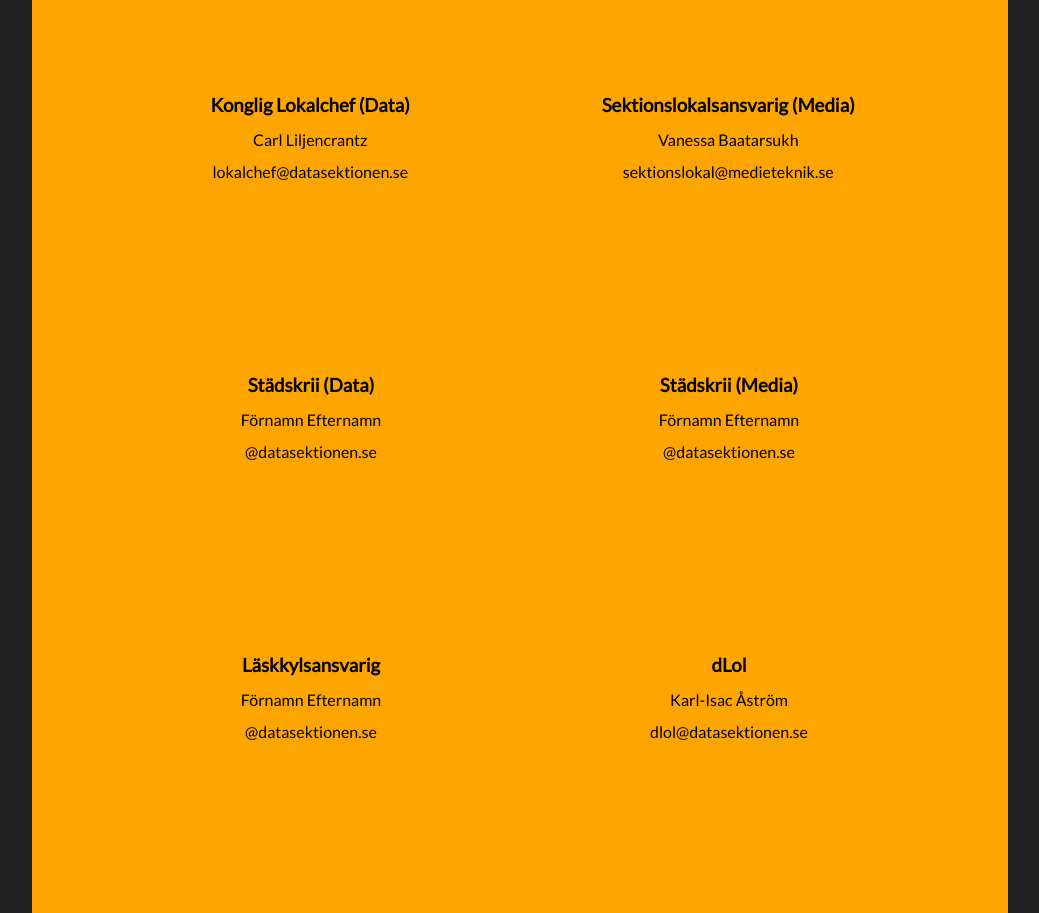
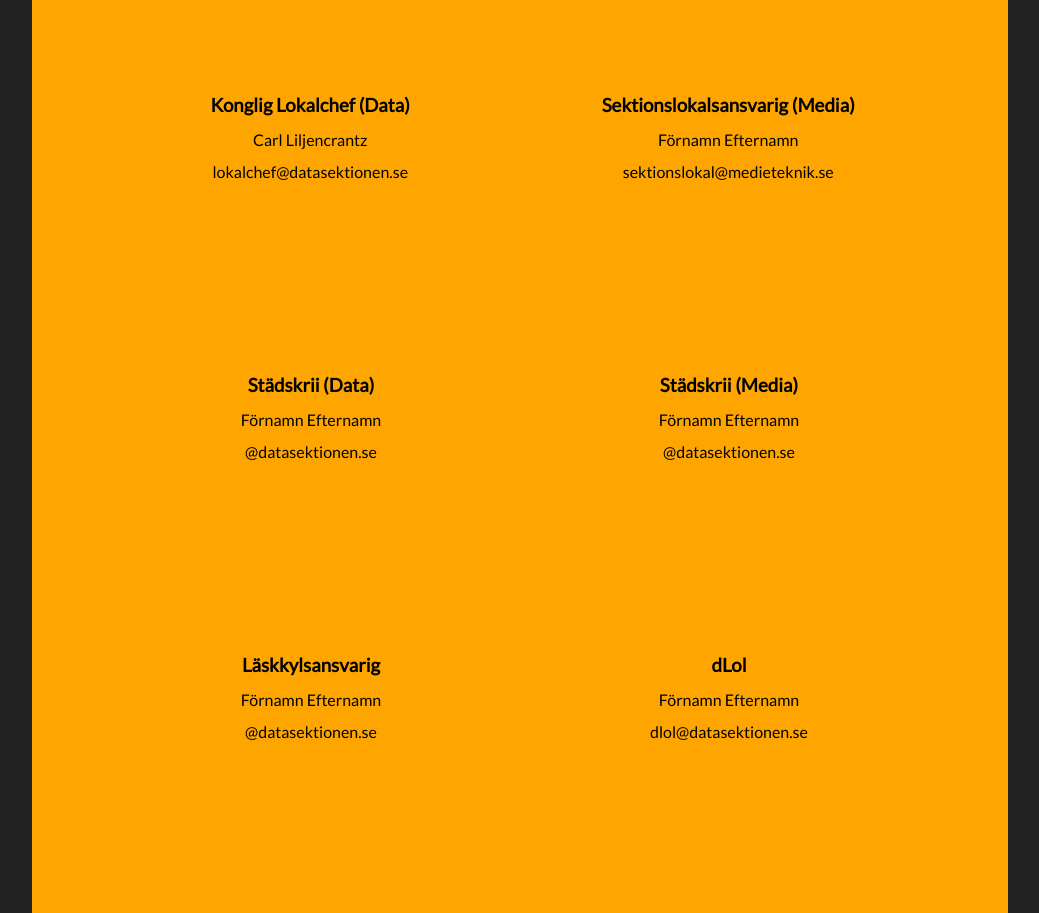
Before and after one commit to datasektionen/bea, a React (Create React App) app: page /about in a window 1280 px wide. Shown: the part 600-1513 px from the top of the page, without its empty margins (120-1159 px from the left). Built offline with nearby package versions, Linux system fonts and the light colour scheme.

Commit message:
Changed incorrect information

```diff
--- a/public/index.html
+++ b/public/index.html
@@ -10,7 +10,7 @@
     <meta name="theme-color" content="#000000" />
     <meta
       name="description"
-      content="Web site created using create-react-app"
+      content="Konglig Datasektionen - METAdorerna"
     />
     <link rel="apple-touch-icon" href="%PUBLIC_URL%/logo192.png" />
     <!--
--- a/src/pages/About.js
+++ b/src/pages/About.js
@@ -11,12 +11,12 @@ function About() {
             <p>Vill du gå med? Fyll i formuläret här: <a href="/#">länk</a></p></div>
             <div className="roles">
                     <Profile role="Konglig Lokalchef (Data)" name="Carl Liljencrantz" email="lokalchef"/>
-                    <Profile role="Sektionslokalsansvarig (Media)" name="Vanessa Baatarsukh" email="sektionslokal" media={true}/>
+                    <Profile role="Sektionslokalsansvarig (Media)" name="Förnamn Efternamn" email="sektionslokal" media={true}/>
                     <Profile role="Städskrii (Data)" name="Förnamn Efternamn" email=""/>
                     <Profile role="Städskrii (Media)" name="Förnamn Efternamn" email=""/>
                     <Profile role="Läskkylsansvarig" name="Förnamn Efternamn" email=""/>
 
-                    <Profile role="dLol" name="Karl-Isac Åström" email="dlol"/>
+                    <Profile role="dLol" name="Förnamn Efternamn" email="dlol"/>
 
                     <Profile role="Maestro" name="Förnamn Efternamn" email=""/>
 
--- a/src/pages/Home.js
+++ b/src/pages/Home.js
@@ -7,7 +7,7 @@ function Home () {
         <Info title="Välkommen till METAdorernas sida!"/>
         <div className="info-box">
             <h3>Leveransadress</h3>
-            <p>Osquars Backe 21 (RÄTTA MIG OM JAG HAR FEL)</p>
+            <p>Osquars Backe 21</p>
         </div>
         </div>
     )
```
